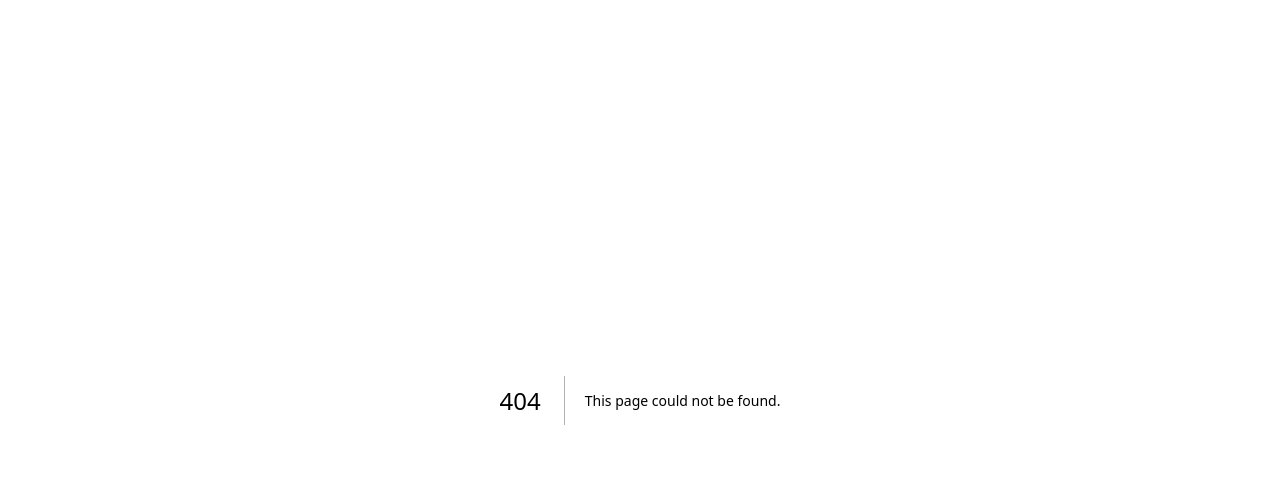
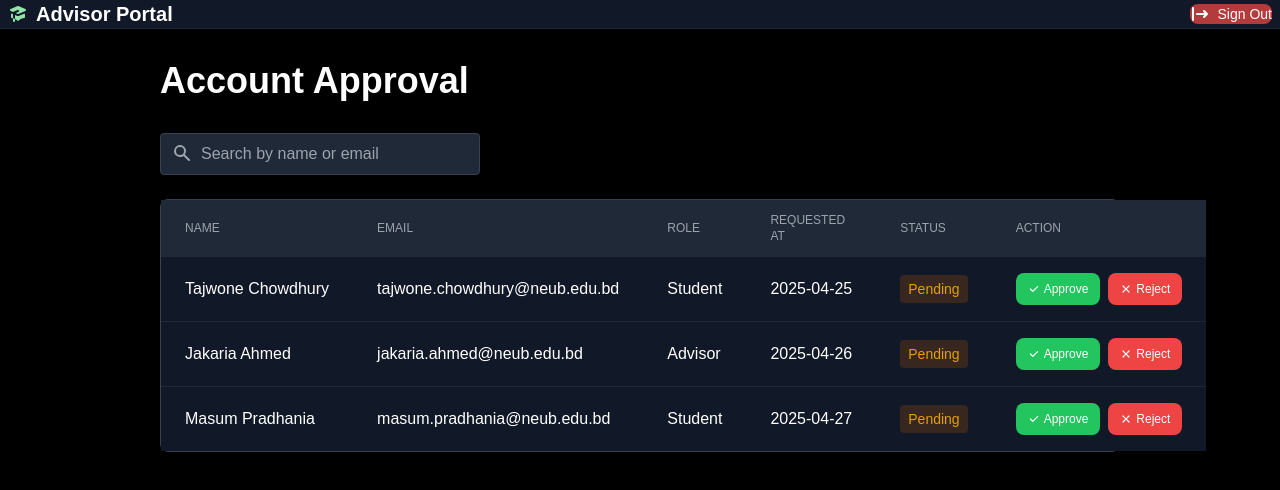
Before and after one commit to tajwone17/CourseSphere, a Next.js app: page /dashboard/account-approval in a window 1280 px wide. Before the commit this address had no page. Shown: the top 490 px of the page. Built offline with nearby package versions, Linux system fonts and the light colour scheme; sample sign-in values are in the browser's storage.

Commit message:
Add Account Approval page and update AdminNavbar with new menu item

```diff
--- /dev/null
+++ b/app/(admin)/dashboard/account-approval/page.tsx
@@ -0,0 +1,146 @@
+'use client';
+import React from "react";
+import { Button } from "flowbite-react";
+import { useState } from "react";
+import { HiCheck, HiX, HiSearch } from "react-icons/hi";
+
+interface PendingAccount {
+  id: number;
+  name: string;
+  email: string;
+  role: string;
+  requestedAt: string;
+  status: 'pending' | 'approved' | 'rejected';
+}
+
+const initialAccounts: PendingAccount[] = [
+  {
+    id: 1,
+    name: "Tajwone Chowdhury",
+    email: "tajwone.chowdhury@neub.edu.bd",
+    role: "Student",
+    requestedAt: "2025-04-25",
+    status: "pending",
+  },
+  {
+    id: 2,
+    name: "Jakaria Ahmed",
+    email: "jakaria.ahmed@neub.edu.bd",
+    role: "Advisor",
+    requestedAt: "2025-04-26",
+    status: "pending",
+  },
+  {
+    id: 3,
+    name: "Masum Pradhania",
+    email: "masum.pradhania@neub.edu.bd",
+    role: "Student",
+    requestedAt: "2025-04-27",
+    status: "pending",
+  },
+];
+
+export default function AccountApproval() {
+  const [accounts, setAccounts] = useState(initialAccounts);
+  const [search, setSearch] = useState("");
+
+  const handleAction = (id: number, action: 'approved' | 'rejected') => {
+    setAccounts((prev) =>
+      prev.map((acc) =>
+        acc.id === id ? { ...acc, status: action } : acc
+      )
+    );
+  };
+
+  const filteredAccounts = accounts.filter(
+    (acc) =>
+      acc.name.toLowerCase().includes(search.toLowerCase()) ||
+      acc.email.toLowerCase().includes(search.toLowerCase())
+  );
+
+  return (
+    <div className="mx-auto max-w-5xl p-8">
+      <h1 className="mb-8 text-4xl font-bold text-white">Account Approval</h1>
+      <div className="mb-6 flex items-center gap-4">
+        <div className="relative w-full max-w-xs">
+          <input
+            type="text"
+            className="w-full rounded border border-gray-700 bg-gray-800 py-2 pl-10 pr-4 text-white placeholder-gray-400 focus:border-[#92e3a9] focus:outline-none"
+            placeholder="Search by name or email"
+            value={search}
+            onChange={(e) => setSearch(e.target.value)}
+          />
+          <HiSearch className="absolute left-3 top-2.5 h-5 w-5 text-gray-400" />
+        </div>
+      </div>
+      <div className="rounded-lg border border-gray-700">
+        <table className="min-w-full divide-y divide-gray-800">
+          <thead className="bg-gray-800">
+            <tr>
+              <th className="px-6 py-3 text-left text-xs font-medium text-gray-400 uppercase">Name</th>
+              <th className="px-6 py-3 text-left text-xs font-medium text-gray-400 uppercase">Email</th>
+              <th className="px-6 py-3 text-left text-xs font-medium text-gray-400 uppercase">Role</th>
+              <th className="px-6 py-3 text-left text-xs font-medium text-gray-400 uppercase">Requested At</th>
+              <th className="px-6 py-3 text-left text-xs font-medium text-gray-400 uppercase">Status</th>
+              <th className="px-6 py-3 text-left text-xs font-medium text-gray-400 uppercase">Action</th>
+            </tr>
+          </thead>
+          <tbody className="divide-y divide-gray-800 bg-gray-900">
+            {filteredAccounts.length === 0 && (
+              <tr>
+                <td colSpan={6} className="px-6 py-4 text-center text-gray-400">
+                  No pending accounts found.
+                </td>
+              </tr>
+            )}
+            {filteredAccounts.map((acc) => (
+              <tr key={acc.id} className="hover:bg-gray-800">
+                <td className="px-6 py-4 whitespace-nowrap text-white">{acc.name}</td>
+                <td className="px-6 py-4 whitespace-nowrap text-white">{acc.email}</td>
+                <td className="px-6 py-4 whitespace-nowrap text-white">{acc.role}</td>
+                <td className="px-6 py-4 whitespace-nowrap text-white">{acc.requestedAt}</td>
+                <td className="px-6 py-4 whitespace-nowrap">
+                  {acc.status === 'pending' && (
+                    <span className="inline-flex items-center gap-1 rounded bg-yellow-700/30 px-2 py-1 text-sm font-medium text-yellow-400">
+                      Pending
+                    </span>
+                  )}
+                  {acc.status === 'approved' && (
+                    <span className="inline-flex items-center gap-1 rounded bg-green-800/30 px-2 py-1 text-sm font-medium text-green-500">
+                      <HiCheck className="text-green-400" /> Approved
+                    </span>
+                  )}
+                  {acc.status === 'rejected' && (
+                    <span className="inline-flex items-center gap-1 rounded bg-red-800/30 px-2 py-1 text-sm font-medium text-red-500">
+                      <HiX className="text-red-400" /> Rejected
+                    </span>
+                  )}
+                </td>
+                <td className="px-6 py-4 whitespace-nowrap">
+                  {acc.status === 'pending' && (
+                    <div className="flex gap-2 overflow-hidden">
+                      <Button
+                        size="xs"
+                        style={{ backgroundColor: '#22c55e', color: '#fff' }}
+                        onClick={() => handleAction(acc.id, 'approved')}
+                      >
+                        <HiCheck className="mr-1" /> Approve
+                      </Button>
+                      <Button
+                        size="xs"
+                        style={{ backgroundColor: '#ef4444', color: '#fff' }}
+                        onClick={() => handleAction(acc.id, 'rejected')}
+                      >
+                        <HiX className="mr-1" /> Reject
+                      </Button>
+                    </div>
+                  )}
+                </td>
+              </tr>
+            ))}
+          </tbody>
+        </table>
+      </div>
+    </div>
+  );
+}
--- a/app/(admin)/dashboard/components/AdminNavbar.tsx
+++ b/app/(admin)/dashboard/components/AdminNavbar.tsx
@@ -61,6 +61,11 @@ export default function AdminNavbar() {
             name: "Manage Notices",
             href: "/dashboard/manage-notices",
             icon: HiSpeakerphone,
+          },
+          {
+            name: "Account Approval",
+            href: "/dashboard/account-approval",
+            icon: HiUserGroup,
           },
         ];
       case "advisor":
```
